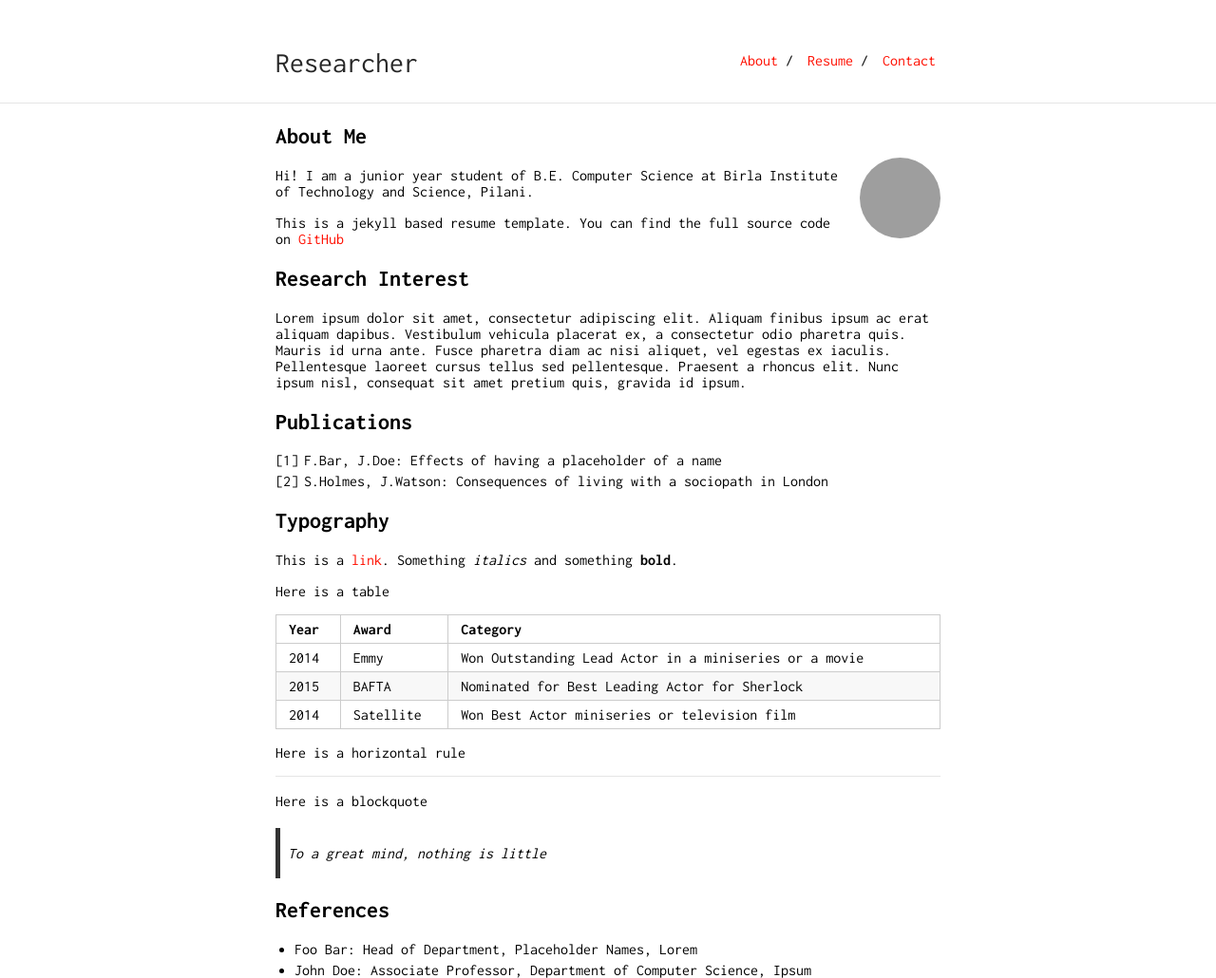
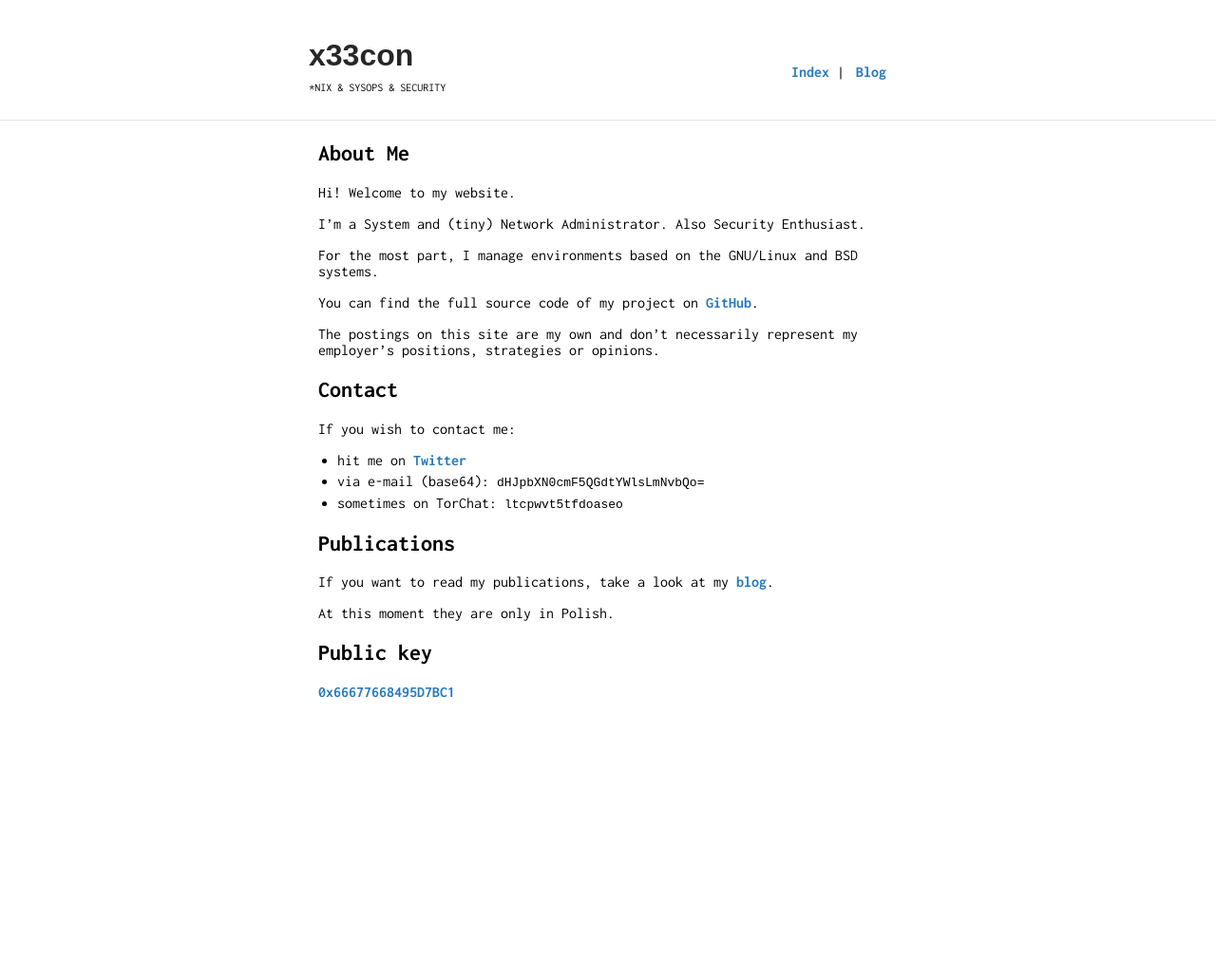
Before and after one commit to trimstray/trimstray.github.io, a Jekyll site: the page built from index.md, in a window 1280 px wide. Shown: the whole page at 95% size. Built offline with Jekyll 4.4.1, drawn with Linux system fonts in a browser that asks for light colours; our own code applies the rules of GitHub Pages for plain Markdown files; after the commit the page ends 900 px from its top, so only the background shows below that; grey boxes are pictures that could not be loaded.

Commit message:
added modifications - signed-off-by: trimstray <trimstray@gmail.com>

```diff
--- a/_config.yml
+++ b/_config.yml
@@ -1,10 +1,12 @@
-title: Researcher
-url: "https://ankitsultana.com"
-baseurl: "/researcher"
+title: x33con
+
+uri: "https://x33con.info"
+url: "https://x33con.info"
+baseurl: ""
+
+exclude: [LICENSE, CNAME, README.md, .gitignore, Gemfile, Gemfile.lock]
 
 markdown: kramdown
-
-tracking_id: #
 
 sass:
     style: compressed
--- a/_layouts/default.html
+++ b/_layouts/default.html
@@ -1,15 +1,12 @@
 <!DOCTYPE html>
 <html lang="en">
 <head>
-    <title>{% if page.title %}{{ page.title }}{% else %}{{ site.title }}{% endif %}</title>
+    <title>{% if page.title %}{{ page.title }}{% else %}{{ site.title }}{% endif %} - *NIX & SYSOPS & SECURITY</title>
 
     <meta charset="utf-8">
     <meta name="viewport" content="width=device-width, initial-scale=1">
-    <meta name="keywords" content="blog, accent, {{ site.author }}, {{ site.title }}, jekyll">
+    <meta name="keywords" content="unix, linux, bsd, sysops, security, hacking, pentesting, {{ site.author }}, {{ site.title }}">
     <meta name="author" content="{{ site.author }}">
-    {% if page.url == "/404.html" %}
-        <meta http-equiv="refresh" content="5; url=/">
-    {% endif %}
     {% if page.description %}
         {% assign desc = page.description %}
     {% else %}
@@ -22,27 +19,13 @@
     {% endif %}
     <meta name="description" content="{{ desc }}">
     <link href='https://fonts.googleapis.com/css?family=Inconsolata:400,700' rel='stylesheet' type='text/css'>
-    <link rel="alternate" type="application/rss+xml" title="{{ site.title }} RSS" href="/feed.xml" />
-    <link rel="stylesheet" href="{{ site.url }}{{ site.baseurl }}/css/main.css">
+    <link rel="stylesheet" href="/css/main.css">
     {% if site.favicon %}
         <link rel="icon" type="image/ico" href="{{ site.favicon_location }}">
         <link rel="shortcut-icon" type="image/ico" href="{{ site.favicon_location }}">
     {% endif %}
-    {% if site.twitter_username %}
-        <link rel="author" href="https://twitter.com/{{ site.twitter_username }}">
-    {% endif %}
-    <!-- Facebook Open Graph -->
-    <meta name="og:description" content="{{ desc }}">
-    <meta name="og:title" content="{{ site.title }}">
-    <meta name="og:url" content="{{ url }}">
-    <meta name="og:type" content="article">
-    {% if site.og_image %}
-        <meta name="og:image" content="{{ site.og_image }}">
-    {% endif %}
-    {% if site.facebook_id %}
-        <meta name="fb:admins" content="{{ site.facebook_id }}">
-    {% endif %}
     <!-- Twitter -->
+    <link rel="author" href="https://twitter.com/trimstray">
     <meta name="twitter:card" content="summary">
     <meta name="twitter:title" content="{{ site.title }}">
     <meta name="twitter:description" content="{{ desc }}">
@@ -56,22 +39,20 @@
 <body>
     <div class="wrapper">
         <div class="navbar container">
-            <a id="author-name" class="alignable pull-left" href="{{ site.url }}{{ site.baseurl }}">{{ site.title }}</a>
+            <a id="author-name" class="alignable pull-left" href="{{ site.uri }}{{ site.baseurl }}">{{ site.title }}</a>
+            <p id="info-name" class="alignable pull-left">*NIX & SYSOPS & SECURITY</p>
             <ul class="alignable pull-right navbar-ul">
                 {% for x in site.data.nav %}
-                    {% if x.name == "Resume" %}
-                        <li class="alignable pull-right nav-list"><a target="_blank" href="{{ x.link }}">{{ x.name }}</a>
-                    {% else %}
-                        <li class="alignable pull-right nav-list"><a href="{{ x.link }}">{{ x.name }}</a>
+                    <li class="alignable pull-right nav-list"><a href="{{ x.link }}">{{ x.name }}</a>
+                    {% if forloop.first == false %}
+                        |
                     {% endif %}
-                    {% if forloop.first == false %}
-                        /
-                    {% endif %}
-                        </li>
+                    </li>
                 {% endfor %}
             </ul>
         </div>
         <div style="clear:both"></div>
+        <br>
         <hr>
         {% if page.is_contact == true %}
             <div class="container content contact">
@@ -83,14 +64,8 @@
             </div>
         {% endif %}
     </div>
-    {% if site.tracking_id %}
-        <script>
-          (function(i,s,o,g,r,a,m){i['GoogleAnalyticsObject']=r;i[r]=i[r]||function(){
-          (i[r].q=i[r].q||[]).push(arguments)},i[r].l=1*new Date();a=s.createElement(o),
-          m=s.getElementsByTagName(o)[0];a.async=1;a.src=g;m.parentNode.insertBefore(a,m)
-          })(window,document,'script','//www.google-analytics.com/analytics.js','ga');
-          ga('create', '{{ site.tracking_id }}', 'auto');
-          ga('send', 'pageview');
-        </script>
-    {% endif %}
+    <!--
+    <br>
+    <br>
+    -->
 </body>
--- a/_sass/_style.scss
+++ b/_sass/_style.scss
@@ -17,6 +17,7 @@ body {
 a {
     text-decoration: none;
     color: $accent;
+    font-weight: bold;
 }
 a:hover {
     text-decoration: underline;
@@ -33,8 +34,16 @@ hr {
  */
 
 #author-name {
-    font-size: 30px;
+    font-size: 32px;
+    font-weight: bold;
+    font-family: "Arial";
     color: #272727;
+    display: inline-block;
+}
+#info-name {
+    font-size: 12px;
+    margin-top: 36px;
+    margin-left: -100px;
     display: inline-block;
 }
 .navbar {
@@ -56,10 +65,12 @@ hr {
 .pull-left {
     @extend .alignable;
     float: left;
+    margin: -10px;
 }
 .pull-right {
     @extend .alignable;
     float: right;
+    margin: 6px;
 }
 
 /* Divs */
--- a/_sass/vars.scss
+++ b/_sass/vars.scss
@@ -2,13 +2,15 @@
  * Customization Variables
  */
 
-$accent: #FF0F00;
+// $accent: #FF0F00;
+$accent: #2779BD;
 $image-size: 85px;
 
 /*
  * Build Variables, don't touch
  */
 
-$max-width: 700px;
+// $max-width: 700px;
+$max-width: 610px;
 $med-width: 600px;
 $small-width: 480px;
--- a/index.md
+++ b/index.md
@@ -4,42 +4,30 @@ layout: default
 
 ## About Me
 
-<img class="profile-picture" src="sherlock.jpg">
+Hi! Welcome to my website.
 
-Hi! I am a junior year student of B.E. Computer Science at Birla Institute of Technology and Science, Pilani.
+I'm a System and (tiny) Network Administrator. Also Security Enthusiast.
 
-This is a jekyll based resume template. You can find the full source code on [GitHub](https://github.com/bk2dcradle/researcher)
+For the most part, I manage environments based on the GNU/Linux and BSD systems.
 
-## Research Interest
+You can find the full source code of my project on [GitHub](https://github.com/trimstray).
 
-Lorem ipsum dolor sit amet, consectetur adipiscing elit. Aliquam finibus ipsum ac erat aliquam dapibus. Vestibulum vehicula placerat ex, a consectetur odio pharetra quis. Mauris id urna ante. Fusce pharetra diam ac nisi aliquet, vel egestas ex iaculis. Pellentesque laoreet cursus tellus sed pellentesque. Praesent a rhoncus elit. Nunc ipsum nisl, consequat sit amet pretium quis, gravida id ipsum.
+The postings on this site are my own and don't necessarily represent my employer’s positions, strategies or opinions.
+
+## Contact
+
+If you wish to contact me:
+
+- hit me on [Twitter](https://twitter.com/trimstray)
+- via e-mail (base64): `dHJpbXN0cmF5QGdtYWlsLmNvbQo=`
+- sometimes on TorChat: `ltcpwvt5tfdoaseo`
 
 ## Publications
 
-1. F.Bar, J.Doe: Effects of having a placeholder of a name
-2. S.Holmes, J.Watson: Consequences of living with a sociopath in London
+If you want to read my publications, take a look at my [blog](https://x33con.info/blog).
 
-## Typography
+At this moment they are only in Polish.
 
-This is a [link](http://google.com). Something *italics* and something **bold**.
+## Public key
 
-Here is a table
-
-Year | Award | Category
------|-------|--------
-2014 | Emmy  | Won Outstanding Lead Actor in a miniseries or a movie
-2015 | BAFTA | Nominated for Best Leading Actor for Sherlock
-2014 | Satellite | Won Best Actor miniseries or television film
-
-Here is a horizontal rule
-
----
-
-Here is a blockquote
-
-> To a great mind, nothing is little
-
-## References
-
-* Foo Bar: Head of Department, Placeholder Names, Lorem
-* John Doe: Associate Professor, Department of Computer Science, Ipsum
+[0x66677668495D7BC1](https://pgp.mit.edu/pks/lookup?op=vindex&search=0x66677668495D7BC1)
```
Also changed, not shown: _data/nav.yml (+4 -7 lines), favicon.ico (added), favicon.png (added), logo.png (added).
